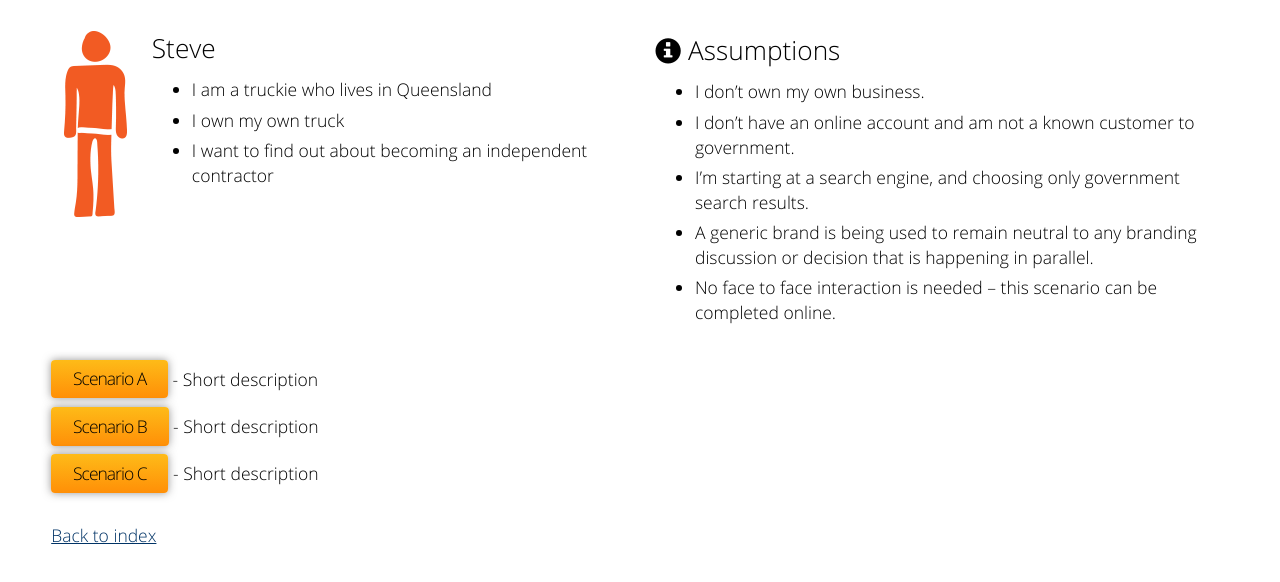
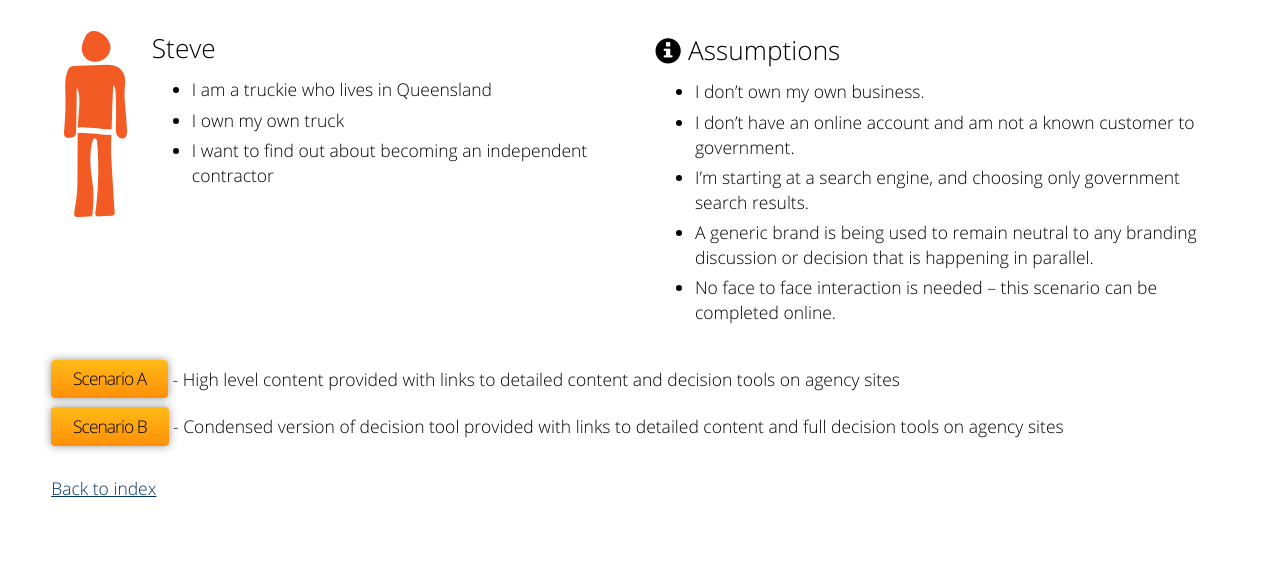
Before and after one commit to AusDTO/dto_proto, a plain HTML site: page pathways/independent-contractor-00.html in a window 1280 px wide. Shown: the part 182-764 px from the top of the page. Drawn offline with Linux system fonts and the light colour scheme.

Commit message:
ER: info on two scenarios for this pathway, more emphasis on search terms

```diff
--- a/pathways/independent-contractor-00.html
+++ b/pathways/independent-contractor-00.html
@@ -52,9 +52,8 @@
           </div><!-- col -->
         </div><!-- row -->
         <p>
-          <button onClick="location.href='independent-contractor-a01.html'">Scenario A</button> - Short description<br />
-          <button onClick="location.href='independent-contractor-b01.html'">Scenario B</button> - Short description<br />
-          <button onClick="location.href='independent-contractor-c01.html'">Scenario C</button> - Short description<br />
+          <button onClick="location.href='independent-contractor-a01.html'">Scenario A</button> - High level content provided with links to detailed content and decision tools on agency sites<br />
+          <button onClick="location.href='independent-contractor-b01.html'">Scenario B</button> - Condensed version of decision tool provided with links to detailed content and full decision tools on agency sites<br />
         </p>
 
         <p><a href="../index.html">Back to index</a></p>
```
Also changed, not shown: pathways/independent-contractor-a03.html (+1 -1 lines).
